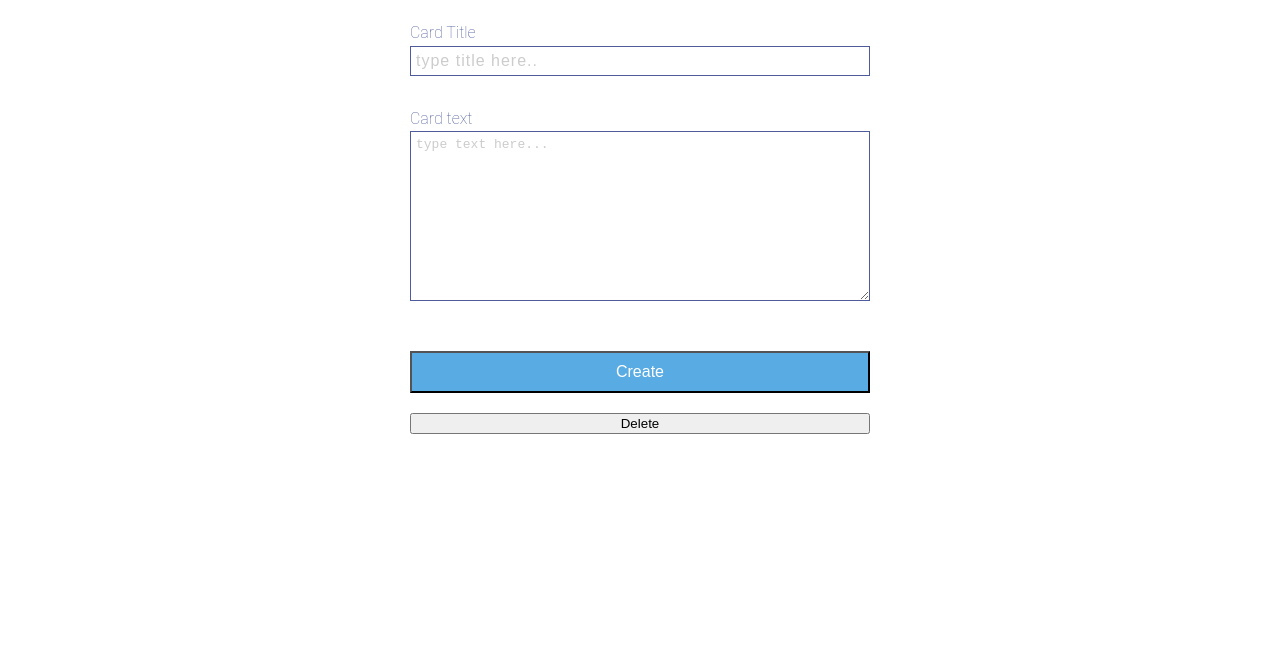
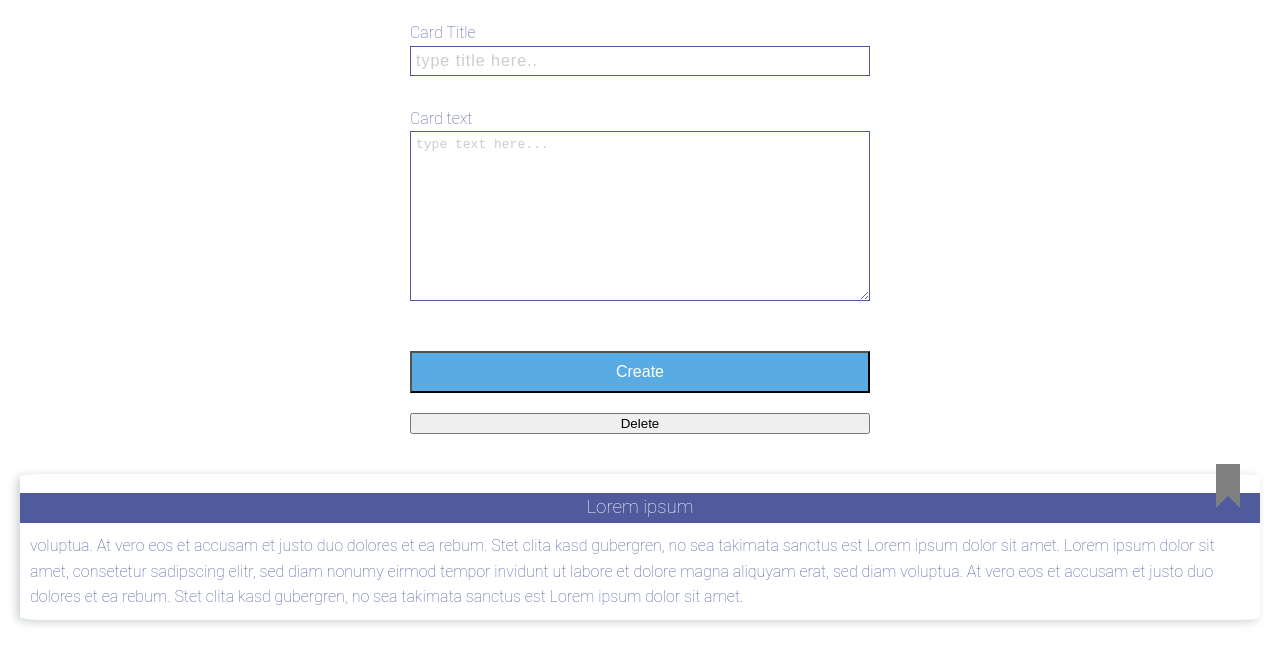
Before and after one commit to PLN-SHAH/cards-app-express, a website built with Parcel: page src/index.html in a window 1280 px wide. Built offline with nearby package versions, Linux system fonts and the light colour scheme.

Commit message:
added class card but not render

```diff
--- a/src/js/App.js
+++ b/src/js/App.js
@@ -1,3 +1,6 @@
 import "./Card";
 import "./Cardlist";
 import "./Form";
+
+const testcard = new Card("testtile", "testtext");
+document.body.appendChild(testcard);
--- a/src/js/Card.js
+++ b/src/js/Card.js
@@ -1 +1,35 @@
 console.log("card");
+
+export class Card {
+  constructor(title, text) {
+    this.title = title;
+    this.text = text;
+    this.render();
+  }
+
+  //onsubmit als callback wenn fertig und gebe mit was in den inputs steht
+
+  render() {
+    const cardHTML = document.createElement("section");
+    cardHTML.className = "card";
+    cardHTML.innerHTML = `
+        <button class="bookmark"></button>
+        <h3 class="card__title">${this.title}</h3>
+        <p class="card__text">${this.text}</p>`;
+
+    document.body.appendChild(cardHTML);
+  }
+}
+
+const card2 = new Card(
+  "Lorem ipsum",
+  "voluptua. At vero eos et accusam et justo duo dolores et ea rebum. Stet clita kasd gubergren, no sea takimata sanctus est Lorem ipsum dolor sit amet. Lorem ipsum dolor sit amet, consetetur sadipscing elitr, sed diam nonumy eirmod tempor invidunt ut labore et dolore magna aliquyam erat, sed diam voluptua. At vero eos et accusam et justo duo dolores et ea rebum. Stet clita kasd gubergren, no sea takimata sanctus est Lorem ipsum dolor sit amet."
+);
+document.body.appendChild(card2);
+
+const card3 = new Card(
+  "Lorem ipsum",
+  "voluptua. At vero eos et accusam et justo duo dolores et ea rebum. Stet clita kasd gubergren, no sea takimata sanctus est Lorem ipsum dolor sit amet. Lorem ipsum dolor sit amet, consetetur sadipscing elitr, sed diam nonumy eirmod tempor invidunt ut labore et dolore magna aliquyam erat, sed diam voluptua. At vero eos et accusam et justo duo dolores et ea rebum. Stet clita kasd gubergren, no sea takimata sanctus est Lorem ipsum dolor sit amet."
+);
+
+document.body.appendChild(card3);
--- /dev/null
+++ b/src/scss/_card.scss
@@ -0,0 +1,49 @@
+.card {
+  display: flex;
+  flex-direction: column;
+  background: white;
+  margin: 20px;
+  border-radius: 2%;
+  box-shadow: -3px 2px 10px #cacfd1;
+  position: relative;
+}
+
+.bookmark {
+  position: absolute;
+  background: grey;
+  width: 24px;
+  height: 20px;
+  border: none;
+  right: 20px;
+  top: -10px;
+}
+.bookmark.active {
+  background: yellow;
+}
+.bookmark::after {
+  content: "";
+  border: 12px solid grey;
+  border-bottom-color: transparent;
+  position: absolute;
+  top: 100%;
+  left: 0;
+}
+.bookmark.active::after {
+  border-color: yellow;
+  border-bottom-color: transparent;
+}
+
+.card__text {
+  padding: 10px;
+  margin: 0;
+  color: #4f5b9c;
+}
+
+.card__title {
+  background-color: #4f5b9c;
+  color: white;
+  height: 30px;
+  text-align: center;
+  font-weight: 100;
+  margin-bottom: 0;
+}
--- a/src/styles.scss
+++ b/src/styles.scss
@@ -1,5 +1,6 @@
 @import "scss/colors";
 @import "scss/base";
 @import "scss/form";
+@import "scss/card";
 
 //base heading
```
Also changed, not shown: 4 other files.
